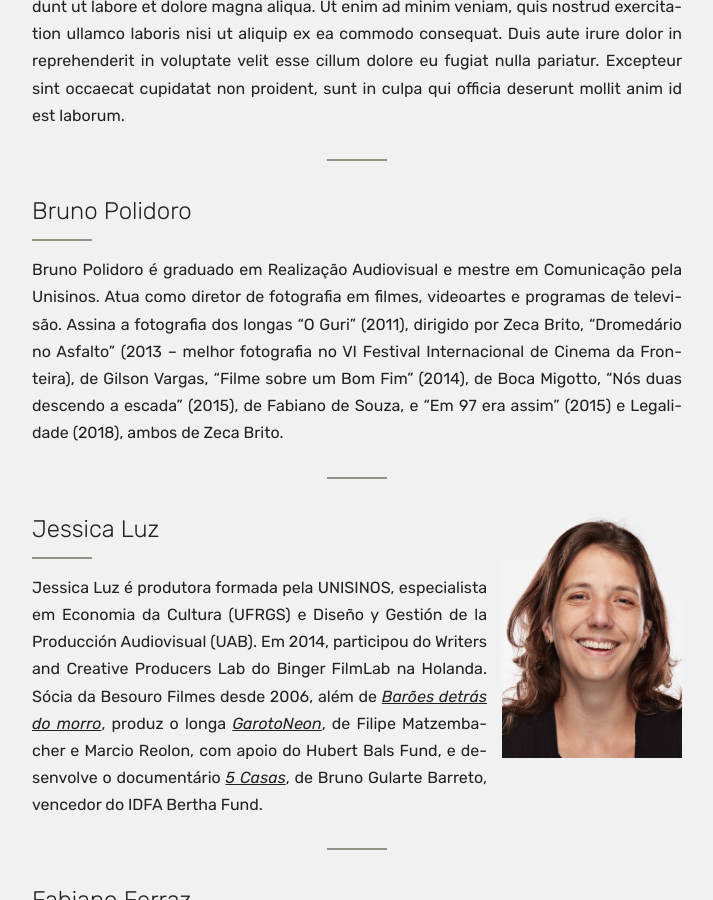
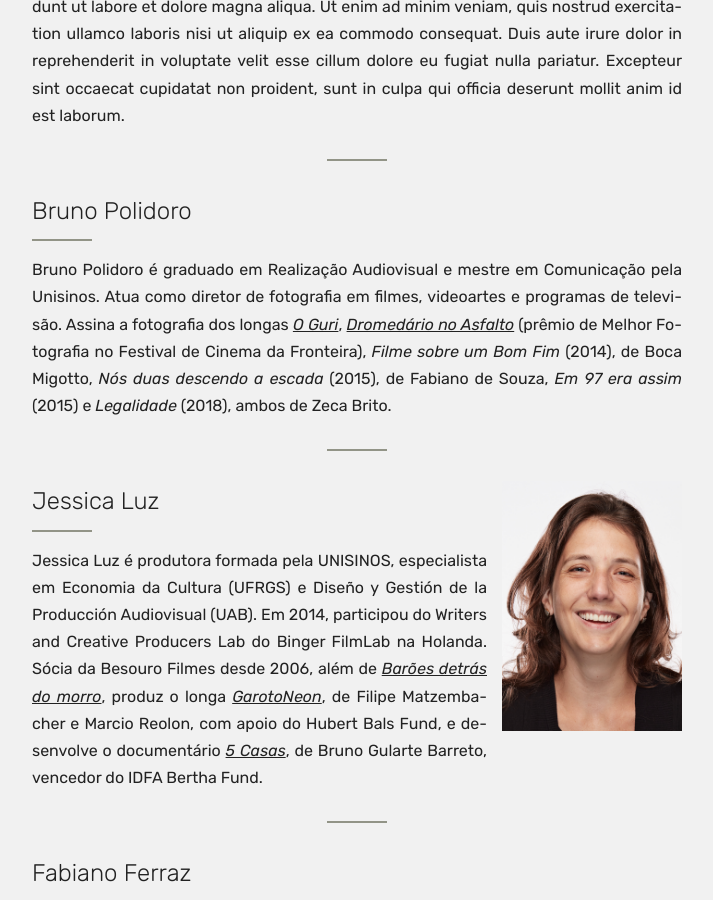
Before and after one commit to arthrfrts/besouro, a Jekyll site: the page built from sobre.md, in a window 1280 px wide and 900 px high, scrolled down 647 px. Shown: the whole window, without its empty margins (283-996 px from the left). Built offline with Jekyll 4.4.1, drawn with Linux system fonts in a browser that asks for light colours.

Commit message:
Updates About Us text.

```diff
--- a/sobre.md
+++ b/sobre.md
@@ -12,11 +12,7 @@ Lorem ipsum dolor sit amet, consectetur adipisicing elit, sed do eiusmod tempor
 ## Bruno Polidoro
 Bruno Polidoro é graduado em Realização Audiovisual e mestre em
 Comunicação pela Unisinos. Atua como diretor de fotografia em filmes,
-videoartes e programas de televisão. Assina a fotografia dos longas “O
-Guri” (2011), dirigido por Zeca Brito, “Dromedário no Asfalto” (2013 – melhor fotografia no VI Festival Internacional de Cinema da
-Fronteira), de Gilson Vargas, “Filme sobre um Bom Fim” (2014), de Boca
-Migotto, “Nós duas descendo a escada” (2015), de Fabiano de Souza, e
-“Em 97 era assim” (2015) e Legalidade (2018), ambos de Zeca Brito.
+videoartes e programas de televisão. Assina a fotografia dos longas [_O Guri_]({{ '/projetos/o-guri/' | relative_url }}), [_Dromedário no Asfalto_]({{ '/projetos/dromedario-no-asfalto/' | relative+url }}) (prêmio de Melhor Fotografia no Festival de Cinema da Fronteira), _Filme sobre um Bom Fim_ (2014), de Boca Migotto, _Nós duas descendo a escada_ (2015), de Fabiano de Souza, _Em 97 era assim_ (2015) e _Legalidade_ (2018), ambos de Zeca Brito.
 
 ---
 
```
